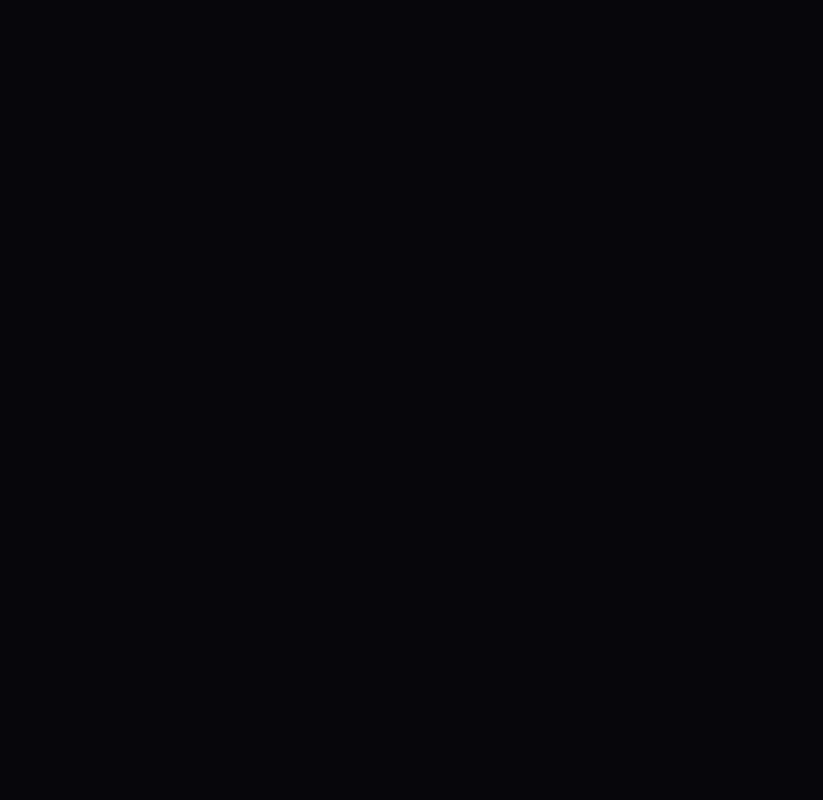
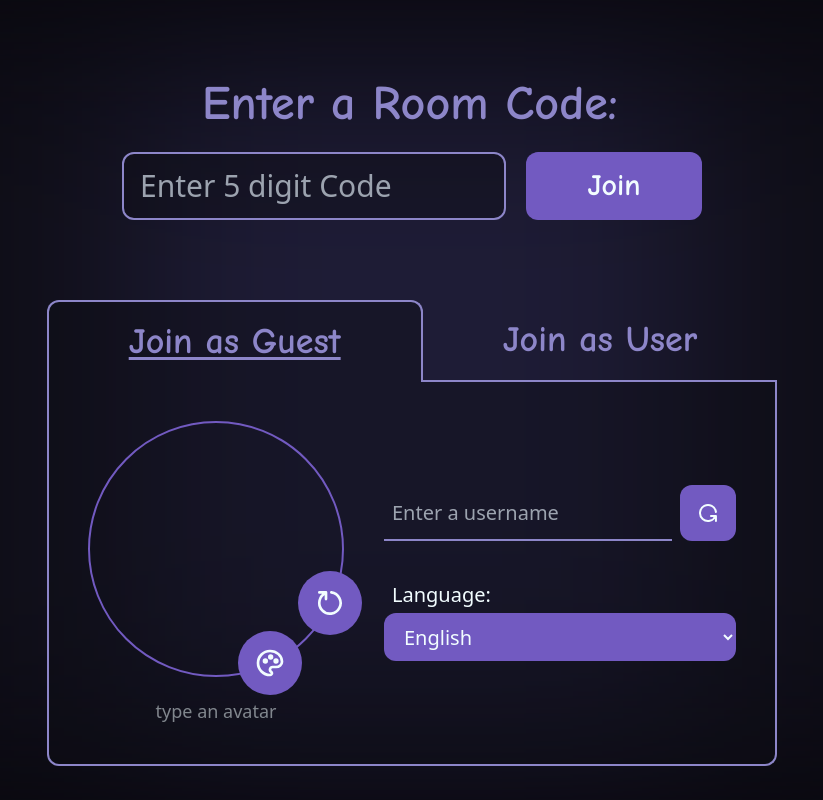
Before and after one commit to Radian6405/Boardscape, a React (Vite) app in the folder client/: page /join in a window 1280 px wide. Shown: the whole page, without its empty margins (228-1051 px from the left). Built offline with nearby package versions, Linux system fonts and the light colour scheme.

Commit message:
feat: join page --backdrop simplified --avatar card component created

```diff
--- a/client/src/App.tsx
+++ b/client/src/App.tsx
@@ -1,7 +1,6 @@
 import { useEffect, useState } from "react";
 import Navbar from "./components/util/Navbar";
 import Home from "./components/pages/Home";
-import Footer from "./components/util/Footer";
 import { Route, Routes } from "react-router-dom";
 import JoinRoom from "./components/pages/Join";
 
@@ -22,7 +21,6 @@
             <>
               <Navbar theme={theme} setTheme={setTheme} />
               <Home />
-              <Footer />
             </>
           }
         />
--- a/client/src/components/pages/Join.tsx
+++ b/client/src/components/pages/Join.tsx
@@ -1,5 +1,149 @@
+import { useState } from "react";
+import { SimpleBackdrop } from "../util/Backdrop";
+import { SolidButton } from "../util/Buttons";
+import {
+  IconPalette,
+  IconRotate,
+  IconRotateClockwise,
+} from "@tabler/icons-react";
+import { BorderBox } from "../util/Cards";
+import Avatar from "../util/Avatar";
+
 function JoinRoom() {
-  return <div>Join a room</div>;
+  const [isAuth, setIsAuth] = useState(false);
+  return (
+    <>
+      <SimpleBackdrop>
+        <div className="flex w-[100vw] flex-col items-center justify-center gap-20 pt-20">
+          <BorderBox>
+            <div className="flex flex-col gap-6">
+              <div className="w-[100%] px-20 text-start font-nueu text-5xl font-bold text-accent">
+                Enter a Room Code:
+              </div>
+              <div className="flex flex-row gap-5">
+                <input
+                  className="h-18 w-96 rounded-xl border-2 border-accent bg-background/40 px-4 text-3xl
+                  text-text focus:outline-none active:outline-none"
+                  placeholder="Enter 5 digit Code"
+                  type="text"
+                />
+                <SolidButton>Join</SolidButton>
+              </div>
+            </div>
+          </BorderBox>
+          <BorderBox>
+            <div className="mx-20 flex flex-col">
+              <div className="flex flex-row">
+                <div
+                  className={
+                    "cursor-pointer select-none border-accent px-20 py-5 font-nueu text-4xl font-bold text-accent" +
+                    " " +
+                    (!isAuth
+                      ? "rounded-t-xl border-2 border-b-0 bg-background/40 underline  underline-offset-4"
+                      : " border-b-2 ")
+                  }
+                  onClick={() => setIsAuth(false)}
+                >
+                  Join as Guest
+                </div>
+                <div
+                  className={
+                    "cursor-pointer select-none border-accent px-20 py-5 font-nueu text-4xl font-bold text-accent" +
+                    " " +
+                    (isAuth
+                      ? "rounded-t-xl border-2 border-b-0 bg-background/40 underline underline-offset-4"
+                      : "border-b-2")
+                  }
+                  onClick={() => setIsAuth(true)}
+                >
+                  {/* placeholder: change "User" to user's username */}
+                  Join as User
+                </div>
+              </div>
+              <div className="flex h-96 flex-row  items-center justify-center gap-10 rounded-b-xl border-2 border-t-0 border-accent bg-background/40">
+                {isAuth ? <UserOptions /> : <GuestOptions />}
+              </div>
+            </div>
+          </BorderBox>
+        </div>
+      </SimpleBackdrop>
+    </>
+  );
 }
 
+export function GuestOptions() {
+  const [avatarRot, setAvatarRot] = useState(0);
+  return (
+    <>
+      <div className="flex flex-col items-center justify-center gap-5">
+        <Avatar text="" rot={avatarRot} disabled={false}>
+          <div className="absolute -right-5 bottom-10 flex size-16 cursor-pointer items-center justify-center rounded-full bg-primary text-text">
+            <IconRotateClockwise
+              stroke={2}
+              className="size-8 rotate-90"
+              onClick={() => setAvatarRot((avatarRot + 90) % 360)}
+            />
+          </div>
+          <div className="absolute -bottom-5 right-10  flex size-16 cursor-pointer items-center justify-center rounded-full bg-primary text-text">
+            <IconPalette stroke={2} className="size-8" />
+          </div>
+        </Avatar>
+        <div className="text-lg text-text/50">type an avatar</div>
+      </div>
+      <div className="flex flex-col justify-center gap-10">
+        <div className="flex flex-row gap-2">
+          <input
+            type="text"
+            className="h-14 w-72 border-b-2 border-accent bg-transparent p-2 text-xl text-text
+            focus:outline-0 "
+            placeholder="Enter a username"
+          />
+          <div className="flex h-14 w-14 cursor-pointer items-center justify-center rounded-xl bg-primary text-text  ">
+            <IconRotate stroke={2} className="size-6" />
+          </div>
+        </div>
+
+        <div className="flex flex-col gap-1">
+          <div className="px-2 text-xl text-text"> Language:</div>
+          <select className="h-12 rounded-xl bg-primary px-4 text-xl text-text focus:outline-0">
+            <option value="english">English</option>
+            <option value="apple">Apple</option>
+            <option value="banana">Banana</option>
+            <option value="orange">Orange</option>
+          </select>
+        </div>
+      </div>
+    </>
+  );
+}
+export function UserOptions() {
+  const [avatarRot, setAvatarRot] = useState(0);
+  return (
+    <>
+      <div className="flex flex-col items-center justify-center gap-5">
+        {/* fill text and rot with user pref */}
+        <Avatar text="lol" rot={avatarRot} disabled={false}>
+          <div className="absolute -right-5 bottom-10 flex size-16 cursor-pointer items-center justify-center rounded-full bg-primary text-text">
+            <IconRotateClockwise
+              stroke={2}
+              className="size-8 rotate-90"
+              onClick={() => setAvatarRot((avatarRot + 90) % 360)}
+            />
+          </div>
+          <div className="absolute -bottom-5 right-10  flex size-16 cursor-pointer items-center justify-center rounded-full bg-primary text-text">
+            <IconPalette stroke={2} className="size-8" />
+          </div>
+        </Avatar>
+        <div className="text-lg text-text/50">type an avatar</div>
+      </div>
+
+      <div className="flex flex-col justify-center gap-10">
+        <div className="size-64 bg-white">login</div>
+      </div>
+    </>
+  );
+}
+
+
+
 export default JoinRoom;
--- /dev/null
+++ b/client/src/components/util/Avatar.tsx
@@ -0,0 +1,32 @@
+import { ReactNode } from "react";
+
+interface AvatarProps {
+  children: ReactNode;
+  text: string;
+  rot: number;
+  disabled: boolean;
+}
+
+function Avatar({ children, text, rot, disabled }: AvatarProps) {
+  return (
+    <>
+      <div className="relative flex size-64 items-center justify-center rounded-full border-2 border-primary bg-transparent">
+        <textarea
+          maxLength={3}
+          spellCheck={false}
+          disabled={disabled}
+          defaultValue={text}
+          autoFocus
+          className={
+            "my-8 h-48 w-64 scale-125 select-none resize-none items-center bg-transparent py-10 text-center font-nueu text-8xl text-text focus:outline-0" +
+            " " +
+            `rotate-[${rot}deg]`
+          }
+        />
+        {children}
+      </div>
+    </>
+  );
+}
+
+export default Avatar;
--- a/client/src/components/util/Backdrop.tsx
+++ b/client/src/components/util/Backdrop.tsx
@@ -3,61 +3,40 @@
 function Backdrop({ children }: { children: ReactNode }) {
   return (
     <>
-      <div className="relative ">
+      <div className="relative">
         <div
-          className="-z-10 flex flex-col items-center justify-center gap-16 bg-background
+          className="-z-10 flex flex-col items-center justify-center gap-44 bg-background
             pt-[20%] blur-[48px] sm:pt-[10%] sm:blur-[72px] md:blur-[96px] lg:pt-[5%]
             "
         >
-          <div className="flex flex-row justify-between gap-32">
-            <BackdropHelper1 />
-            <BackdropHelper3 />
+          <div className="animate-spin-slow">
+            <div className="size-40 rounded-full bg-dark-primary/50 sm:size-60 md:size-80 lg:size-96"></div>
+            <div className="size-20 rounded-full bg-accent/50 sm:size-32 md:size-44 lg:size-48"></div>
           </div>
-          <div className="flex flex-row justify-between gap-72 ">
-            <BackdropHelper2 />
-            <BackdropHelper3 />
-          </div>
-          <div className="flex flex-row justify-between gap-64">
-            <BackdropHelper3 />
-            <BackdropHelper4 />
-            <BackdropHelper3 />
-          </div>
+
+          <div className="h-96 w-[50%] bg-dark-accent/20"></div>
         </div>
+
         <div className=" absolute top-0">{children}</div>
       </div>
     </>
   );
 }
 
-function BackdropHelper1() {
+export function SimpleBackdrop({ children }: { children: ReactNode }) {
   return (
-    <div className="animate-spin-slow">
-      <div className="size-40 rounded-full bg-dark-primary sm:size-60 md:size-80 lg:size-96"></div>
-      <div className="size-20 rounded-full bg-accent sm:size-32 md:size-44 lg:size-48"></div>
-    </div>
-  );
-}
-function BackdropHelper2() {
-  return (
-    <div className="animate-spin-slow">
-      <div className="h-20 w-32 rounded-full bg-dark-accent sm:h-32 sm:w-44 md:h-44 md:w-64 lg:h-48 lg:w-80 "></div>
-    </div>
-  );
-}
-function BackdropHelper3() {
-  return (
-    <div className="animate-spin-slow">
-      <div className="h-20 w-20 rounded-full bg-primary sm:h-32 md:h-44 lg:h-48"></div>
-      <div className="h-28 w-20 rounded-full bg-dark-primary sm:h-32 md:h-52 lg:h-56"></div>
-    </div>
-  );
-}
-function BackdropHelper4() {
-  return (
-    <div className="animate-spin-slow">
-      <div className="h-20 w-20 rounded-full bg-dark-accent sm:h-32 md:h-44 lg:h-48"></div>
-      <div className="size-20 rounded-full bg-accent  sm:size-32 md:size-44 lg:size-48"></div>
-    </div>
+    <>
+      <div className="relative">
+        <div
+          className="-z-10 flex items-center justify-center bg-background p-20
+                    blur-[48px] sm:blur-[72px] md:blur-[96px]"
+        >
+          <div className="h-[80vh] w-[50%] bg-dark-accent/20"></div>
+        </div>
+
+        <div className=" absolute top-0">{children}</div>
+      </div>
+    </>
   );
 }
 
--- a/client/src/components/util/Cards.tsx
+++ b/client/src/components/util/Cards.tsx
@@ -47,3 +47,13 @@
     </>
   );
 }
+
+export function BorderBox({ children }: { children: ReactNode }) {
+  return (
+    <>
+      <div className="flex max-w-[75%] flex-col items-center justify-center gap-10 rounded-2xl ">
+        {children}
+      </div>
+    </>
+  );
+}
```
Also changed, not shown: client/src/components/pages/Home.tsx (+15 -15 lines).
